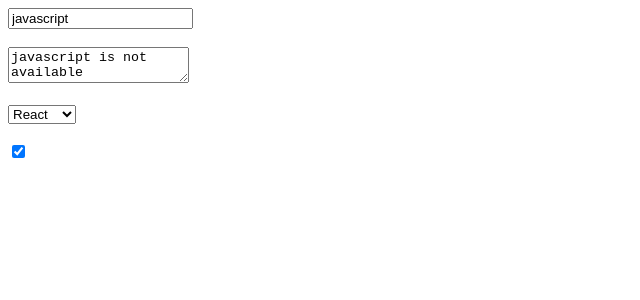
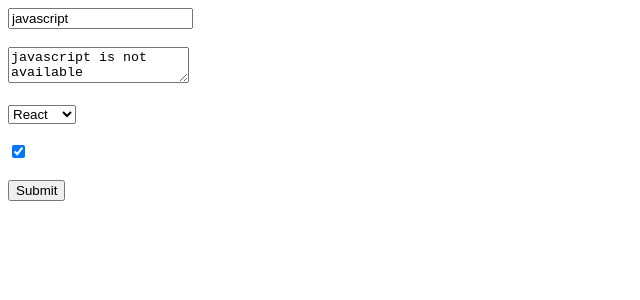
Before and after one commit to SOUROVSARKERTEC12/React, a React (Create React App) app: page / in a window 1280 px wide. Shown: the top 300 px of the page, without its empty margins (0-640 px from the left). Built offline with nearby package versions, Linux system fonts and the light colour scheme.

Commit message:
controllted input behavior

```diff
--- a/src/components/Form.js
+++ b/src/components/Form.js
@@ -35,11 +35,17 @@ export default class Form extends React.Component {
         }
     };
 
+    submitHandler=(e)=>{
+        const { title, text, library,isChecked } = this.state;
+        e.preventDefault();
+        console.log(title, text, library,isChecked)
+    }
+
     render() {
         const { title, text, library,isChecked } = this.state;
         return (
             <div>
-                <form>
+                <form onSubmit={this.submitHandler}>
                     <input type='text' placeholder='Enter Title' value={title} onChange={this.handleChange} />
                     <br />
                     <br />
@@ -53,6 +59,9 @@ export default class Form extends React.Component {
                     <br />
                     <br />
                     <input type="checkbox" checked={isChecked} onChange={this.handleChange}/>
+                    <br/>
+                    <br/>
+                    <input type="submit" value="Submit" />
                 </form>
             </div>
         );
```
